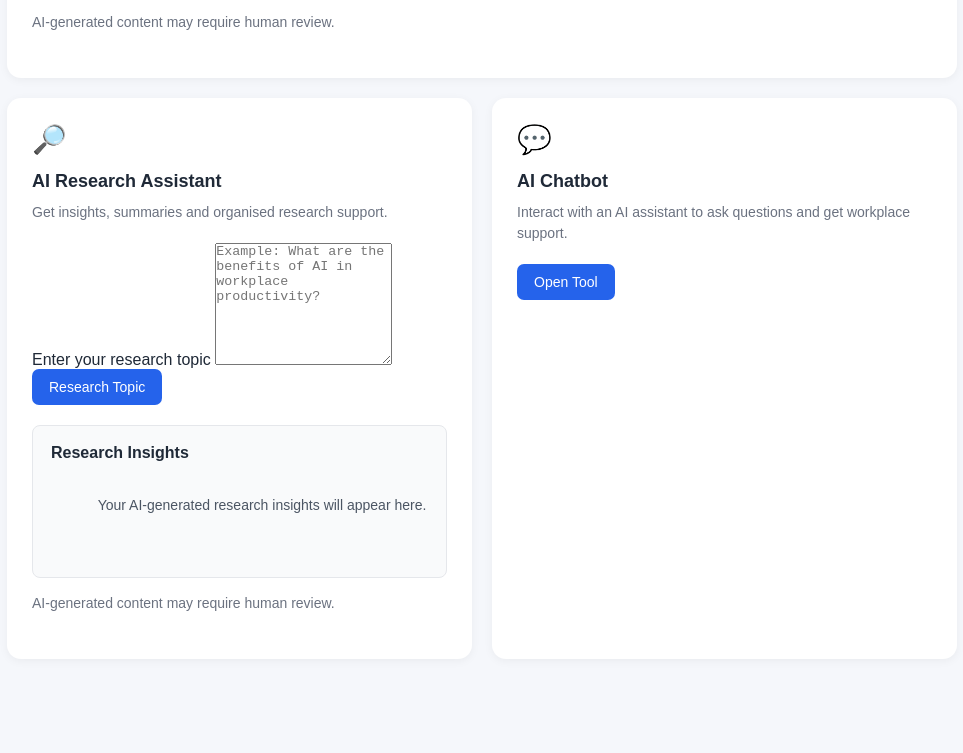
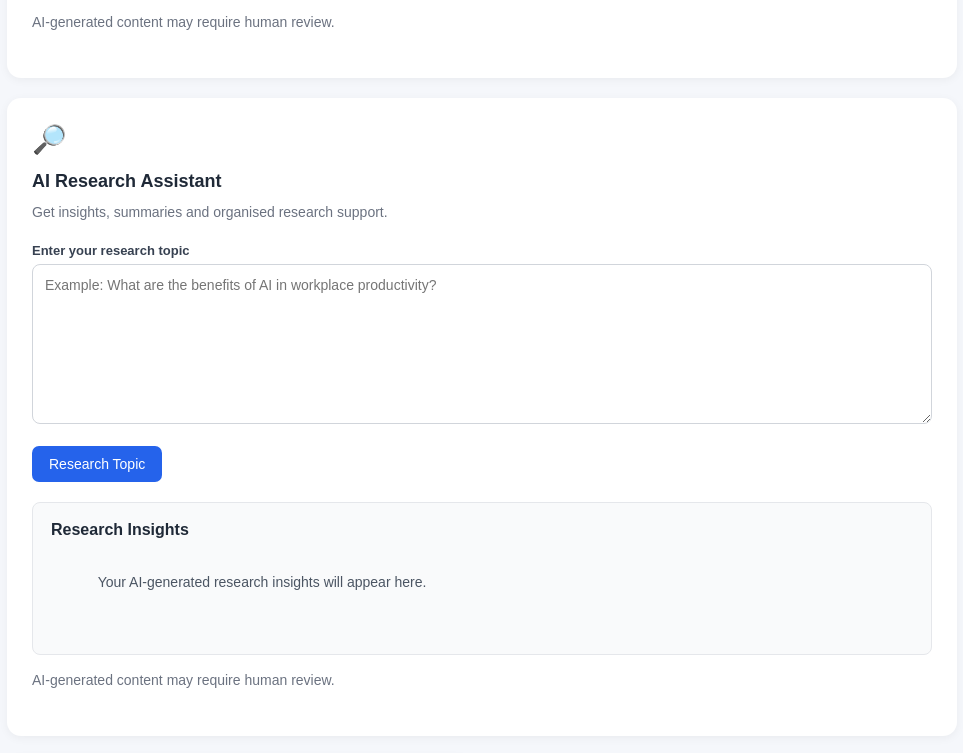
Before and after one commit to Remofilwe-Lekaba/AI-Workplace-Productivity-Assistant, a plain HTML site: page index.html in a window 1280 px wide. Shown: the part 2275-3028 px from the top of the page, without its empty margins (288-1251 px from the left). Before the commit the page ends 2969 px from the top, so only its background shows below. Drawn offline with Linux system fonts and the light colour scheme.

Commit message:
Add AI Research Assistant styling
Added styles for the research tool including layout, labels, and textarea.

```diff
--- a/style.css
+++ b/style.css
@@ -326,3 +326,39 @@ body {
 .task-tool .feature-button {
     margin-top: 18px;
 }
+/* AI Research Assistant */
+
+.research-tool {
+    grid-column: 1 / -1;
+}
+
+.research-tool label {
+    display: block;
+    margin-top: 15px;
+    margin-bottom: 6px;
+    font-size: 13px;
+    font-weight: bold;
+    color: #374151;
+}
+
+.research-tool textarea {
+    width: 100%;
+    min-height: 160px;
+    padding: 12px;
+    border: 1px solid #d1d5db;
+    border-radius: 8px;
+    resize: vertical;
+    font-family: Arial, sans-serif;
+    font-size: 14px;
+    background: white;
+    color: #111827;
+}
+
+.research-tool textarea:focus {
+    outline: none;
+    border-color: #2563eb;
+}
+
+.research-tool .feature-button {
+    margin-top: 18px;
+}
```
